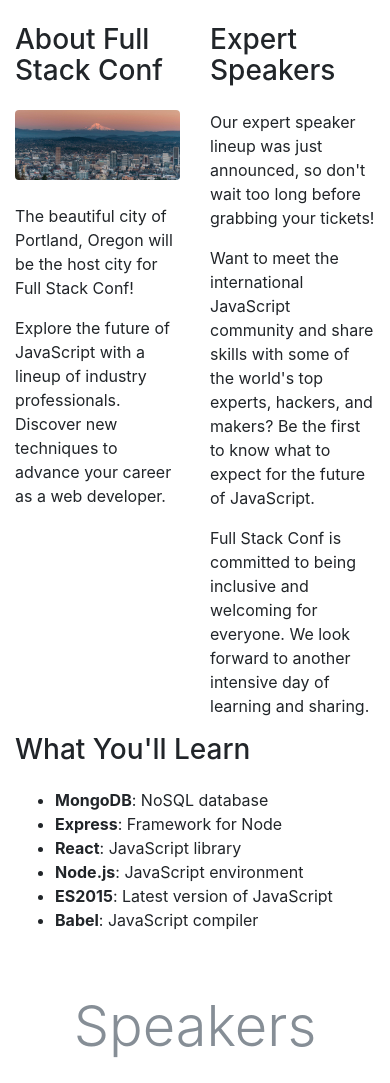
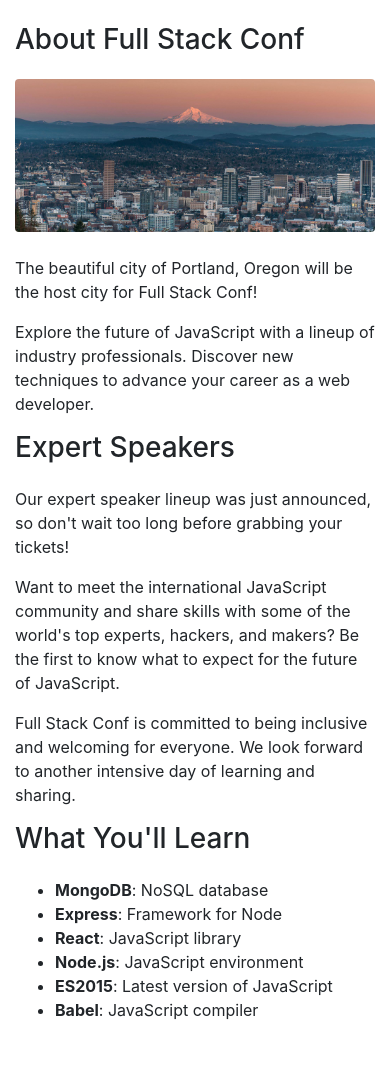
Before and after one commit to YunaHan53/bootstrap-project, a plain HTML site: page index.html in a window 390 px wide. Shown: the top 1083 px of the page. Drawn offline with nearby package versions, Linux system fonts and the light colour scheme.

Commit message:
Made webpage responsive using col-md class

```diff
--- a/index.html
+++ b/index.html
@@ -13,19 +13,19 @@
     <div class="container pt-4">
       <!-- About -->
       <div class="row">
-        <div class="col">
+        <div class="col-md col-xl-6">
           <h3 class="mb-4">About Full Stack Conf</h3>
           <img class="mb-4 img-fluid rounded" src="img/pdx.jpg" alt="Portland">
           <p>The beautiful city of Portland, Oregon will be the host city for Full Stack Conf!</p>
           <p>Explore the future of JavaScript with a lineup of industry professionals. Discover new techniques to advance your career as a web developer.</p>
         </div>
-        <div class="col">
+        <div class="col-md">
           <h3 class="mb-4">Expert Speakers</h3>
           <p>Our expert speaker lineup was just announced, so don't wait too long before grabbing your tickets!</p>
           <p>Want to meet the international JavaScript community and share skills with some of the world's top experts, hackers, and makers? Be the first to know what to expect for the future of JavaScript.</p>
           <p>Full Stack Conf is committed to being inclusive and welcoming for everyone. We look forward to another intensive day of learning and sharing.</p>
         </div>
-        <div class="col">
+        <div class="col-md">
           <h3 class="mb-4">What You'll Learn</h3>
           <ul>
             <li><strong>MongoDB</strong>: NoSQL database</li>
```
